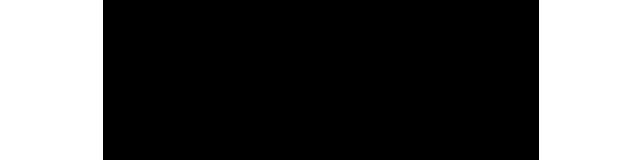
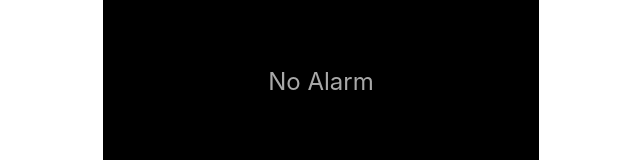
Before and after one commit to JGW-Korea/jgw-clock-app, a React (Vite) app: page /world in a window 1280 px wide. Shown: the part 311-471 px from the top of the page, without its empty margins (319-959 px from the left). Built offline with nearby package versions, Linux system fonts and the light colour scheme.

Commit message:
feat: Alarm Content 컴포넌트 기본 레이아웃 구성

```diff
--- a/src/pages/Alarm.tsx
+++ b/src/pages/Alarm.tsx
@@ -1,5 +1,6 @@
 import { useEffect, useState } from "react";
 import { AlarmHeader } from "../widgets/headers";
+import AlarmContent from "../widgets/alarm/components/AlarmContent";
 
 export default function Alarm() {
   const [alarmList, setAlarmList] = useState<object[]>([]);
@@ -14,6 +15,10 @@
   return (
     <>
       <AlarmHeader alarmList={alarmList} />
+
+      <AlarmContent
+        alarmList={alarmList}
+      />
     </>
   );
 }
--- /dev/null
+++ b/src/widgets/alarm/components/AlarmContent.tsx
@@ -0,0 +1,32 @@
+import style from "./style.module.scss";
+
+interface Props {
+  alarmList: object[]
+}
+
+export default function AlarmContent({ alarmList }: Props) {
+  return (
+    <main className={`${style["layout"]} ${alarmList.length === 0 ? style["layout-empty"] : ""}`}>
+      {
+        alarmList.length === 0
+          ? <span>No Alarm</span>
+          : (
+              <ul>
+                <li>
+                    <article>
+                      <div>
+                        <p>오늘, <time>-7시간</time></p>
+                        <h3>
+                          가르보네
+                        </h3>
+                      </div>
+
+                      <p>오후<time>4:17</time></p>
+                    </article>
+                  </li>
+              </ul>
+            )
+      }
+    </main>
+  );
+}
--- /dev/null
+++ b/src/widgets/alarm/components/style.module.scss
@@ -0,0 +1,18 @@
+.layout {
+  flex: 1;
+  display: flex;
+  flex-direction: column;
+  justify-content: flex-start;
+  align-items: center;
+
+  // 사용자가 등록한 세계 시간 정보가 없을 경우
+  &-empty {
+    justify-content: center;
+
+    // 세계 시간 정보가 없을 경우 Font 스타일 구성
+    & > span {
+      font-size: 6rem;
+      color: #a8a8a8;
+    }
+  }
+}
```
